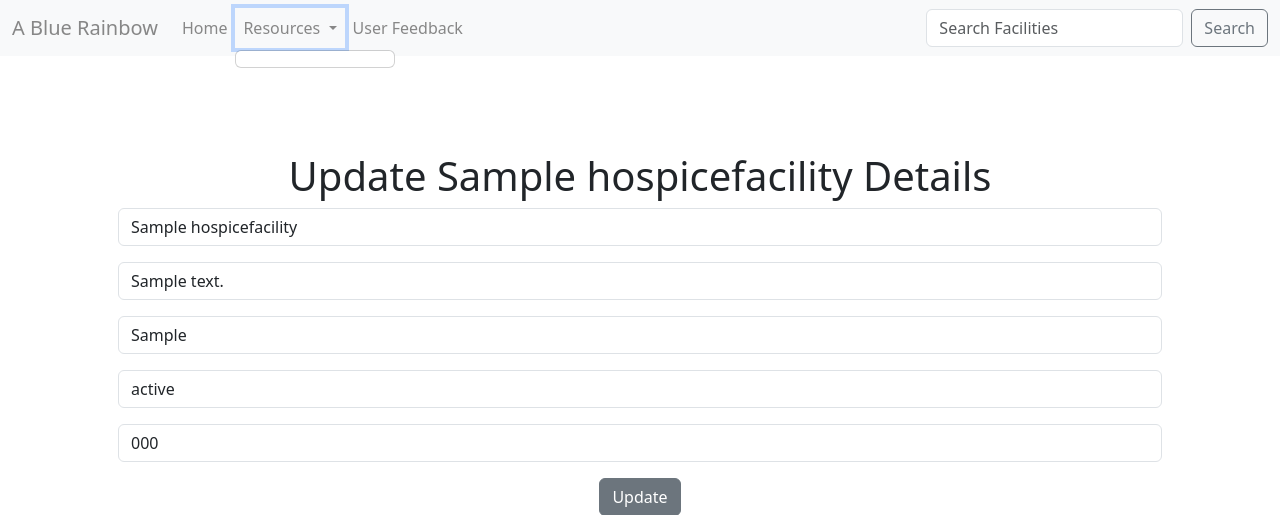
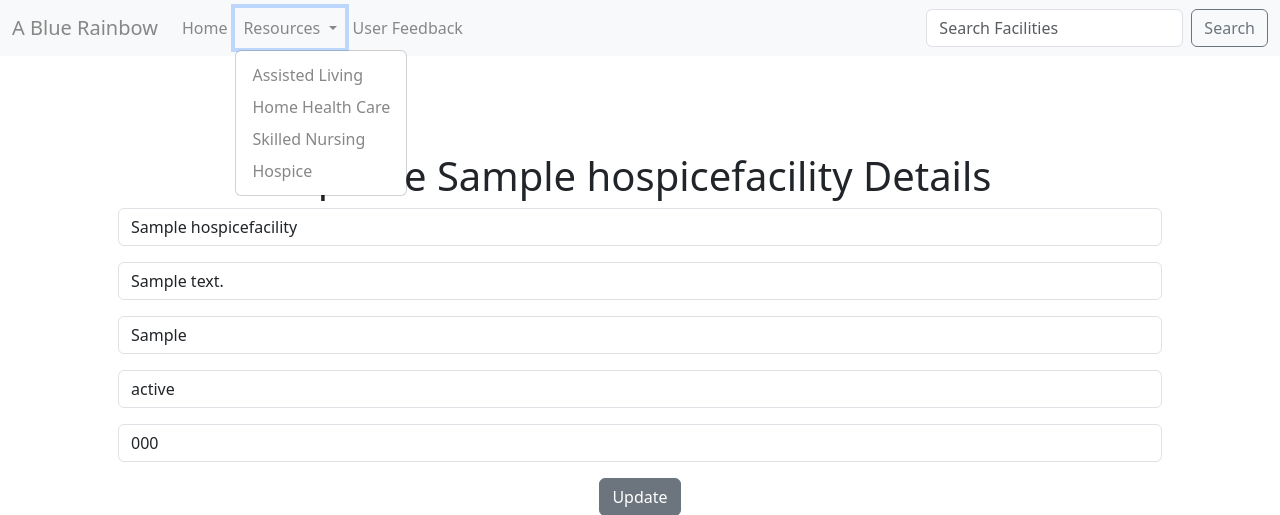
Before and after one commit to suntripper6/ABlueRainbowProject, a Django app: page /hospice/update/1 in a window 1280 px wide, after a click on "Resources". Shown: the top 515 px of the page. Run offline with Django 4.2, Linux system fonts and the light colour scheme; tables that the repository leaves empty hold one stand-in row (values such as "Sample post"); some libraries are stand-ins or nearby versions.

Commit message:
Dropdown nav implemented for Hospice listings

```diff
--- a/ABlueRainbowProject/urls.py
+++ b/ABlueRainbowProject/urls.py
@@ -51,6 +51,7 @@ urlpatterns = [
 
     # HOSPICE
     path("hospice/", views.hospice_search_view),
+    path("hospice/list", views.hospice_list_view),
     path("hospice/create", views.hospice_create_view),
     path("hospice/details/<int:id>", views.hospice_detail_view),
     path("hospice/update/<int:id>", views.hospice_update_view,
--- a/a_blue_rainbow/templates/base.html
+++ b/a_blue_rainbow/templates/base.html
@@ -25,9 +25,10 @@
                   Resources
                 </a>
                 <ul class="dropdown-menu">
-                  {% for provider in provider_qs %}
-                  <li><button class="dropdown-item" type="button" value="{{ provider.id }}">{{ provider.facility_type }} - {{ provider.facility_name }}</button></li>
-                  {% endfor %}
+                  <li><a class="dropdown-item" href="assistedliving/list">Assisted Living</a></li>
+                  <li><a class="dropdown-item" href="homeheatlh/list">Home Health Care</a></li>
+                  <li><a class="dropdown-item" href="skillednursing/list">Skilled Nursing</a></li>
+                  <li><a class="dropdown-item" href="hospice/list">Hospice</a></li>
                 </ul>
               </li>
               <li class="nav-item"><a class="nav-link" href="/feedback">User Feedback</a></li>
--- a/a_blue_rainbow/templates/home-view.html
+++ b/a_blue_rainbow/templates/home-view.html
@@ -100,7 +100,7 @@
 
 </div>
 
-<div class="container p-5 my-5 border">
+<!-- <div class="container p-5 my-5 border">
   <h2>Hospice</h2>
   <table class="table table-striped table-hover table-bordered">
     <thead>
@@ -128,6 +128,6 @@
     </tbody>
   </table>
 </div>
-<br />
+<br /> -->
 
 {% endblock content %}
--- a/a_blue_rainbow/views.py
+++ b/a_blue_rainbow/views.py
@@ -36,6 +36,15 @@ def home_view(request):
     }
 
     return render(request, "home-view.html", context=context)
+
+
+def hospice_list_view(request):
+    hospice_qs = HospiceFacilities.objects.all()
+    context = {
+        "hospice_qs": hospice_qs
+    }
+
+    return render(request, "hospice/list.html", context=context)
 
 
 # SELECT FACILITY
```
Also changed, not shown: a_blue_rainbow/templates/hospice/list.html (added, +30 -0 lines).
